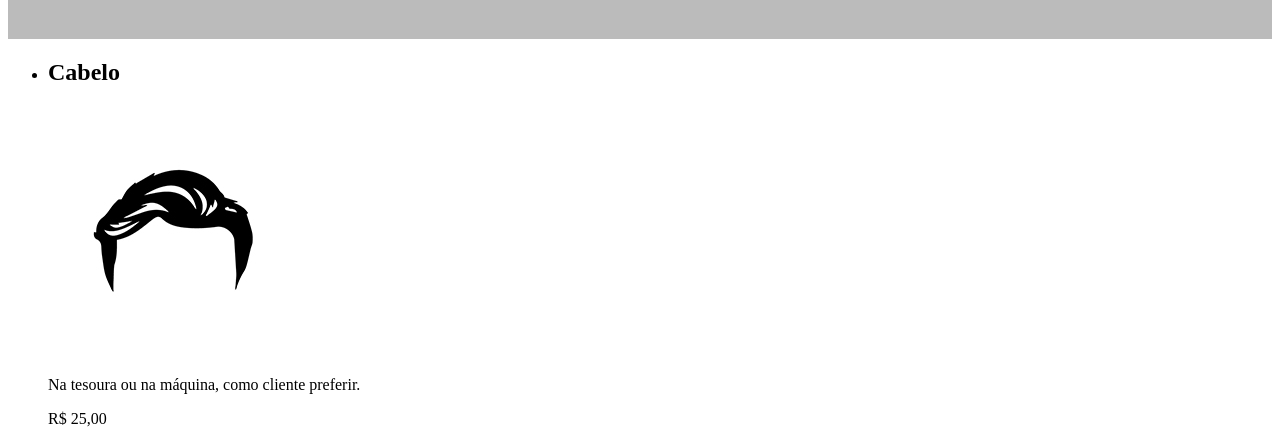
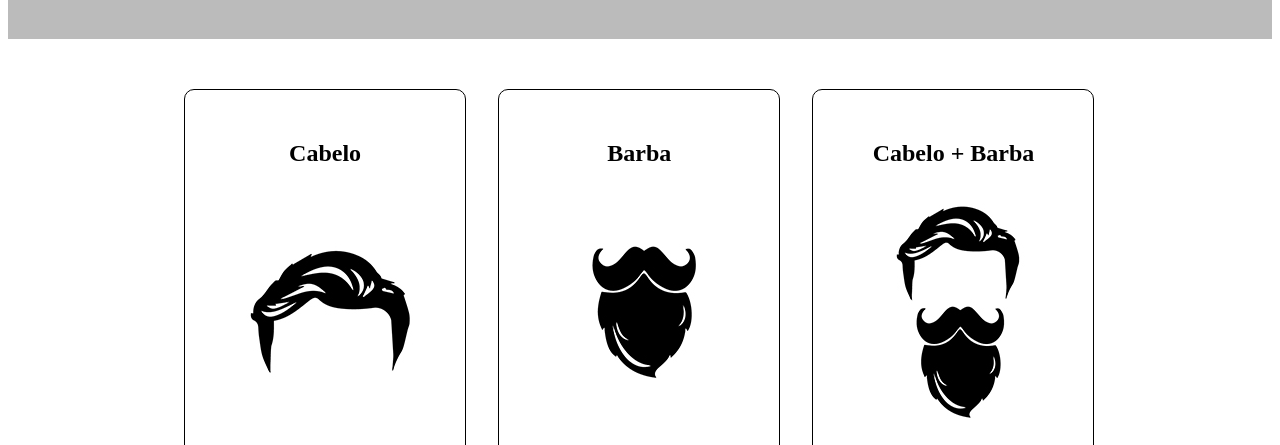
Before and after one commit to HeloSchneckenberg/Barbearia-Schneckenberg, a plain HTML site: page produtos.html in a window 1280 px wide. Shown: the part 310-755 px from the top of the page. Drawn offline with Linux system fonts and the light colour scheme.

Commit message:
29/05/2024

```diff
--- a/produtos.css
+++ b/produtos.css
@@ -32,3 +32,21 @@ nav a:hover{
   color: #C78C19;
   text-decoration: underline;
 }
+
+.produtos{
+  width: 940px;
+  margin: 0 auto;
+  padding: 50px;
+}
+
+.produtos li{
+  display: inline-block;
+  border: 1px solid #000000;
+  border-radius: 10px;
+  text-align: center;
+  width: 30%;
+  vertical-align: top;
+  margin: 0 1.5%;
+  box-sizing: border-box;
+  padding: 30px 20px;
+}
--- a/produtos.html
+++ b/produtos.html
@@ -36,7 +36,7 @@
       <li>
         <h2>Barba</h2>
         <img src="barba.jpg" />
-         <p class="protudo-descricao">Coete e desenho profissional de barba.</p>
+        <p class="protudo-descricao">Corte e desenho profissional de barba.</p>
         <p class="protudo-preco">R$ 18,00</p>
       </li>
       <li>
```
Lines whose indentation alone changed are shown as unchanged.
